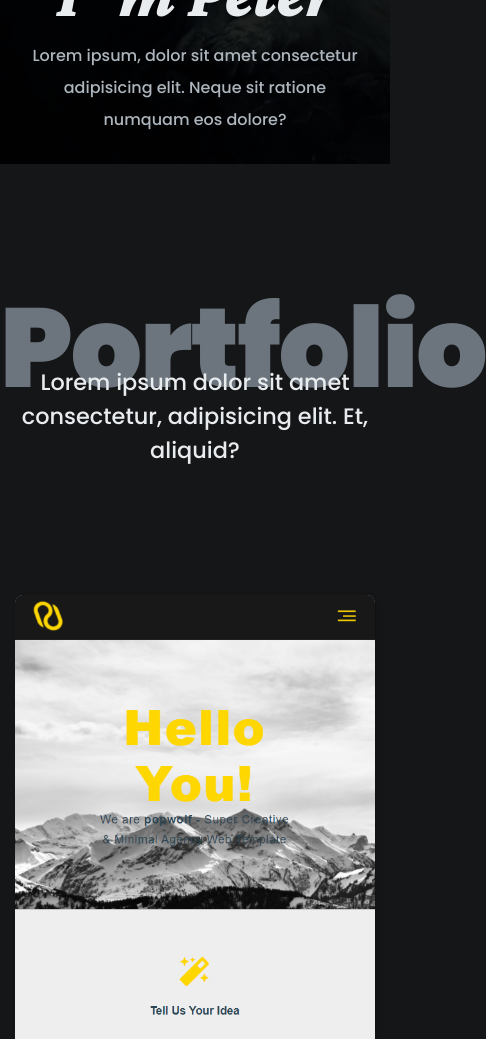
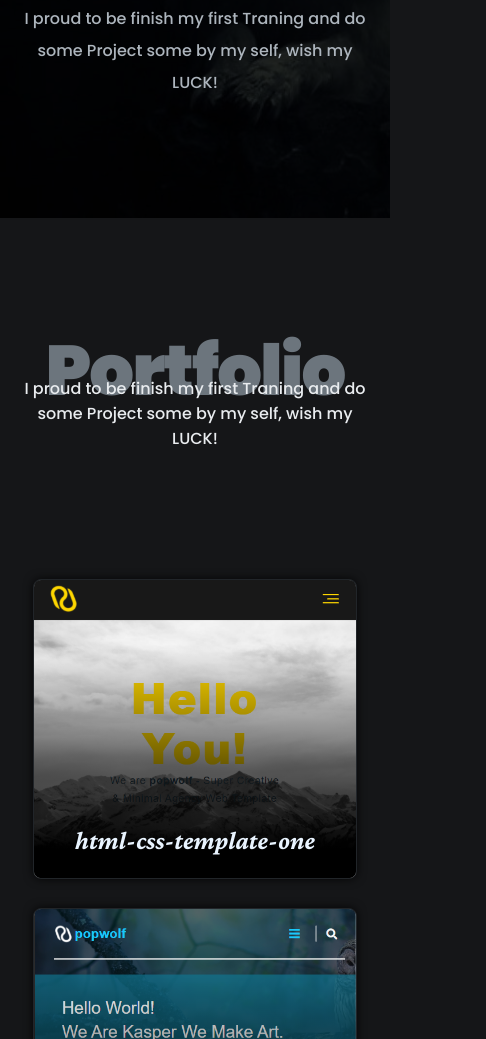
Before and after one commit to p0pdesign/pop-wolf, a plain HTML site: page index.html in a window 390 px wide. Shown: the part 625-1664 px from the top of the page, 486 px wide, since content can reach past the window. Drawn offline with nearby package versions, Linux system fonts and the light colour scheme.

Commit message:
modyfiy not add

```diff
--- a/css/popWolf.css
+++ b/css/popWolf.css
@@ -124,6 +124,7 @@ ul {
   font-size: 1.4em;
   max-width: 560px;
   margin: -3em auto 0;
+  padding: 0 1.4em;
 }
 /* -------------------------------- media Quary ---------------------------------------- */
 /* -------- Small devices (landscape phones, 576px and up) --------  */
@@ -220,6 +221,11 @@ header .nav-links li a {
   transition: 0.3s;
   position: relative;
 }
+@media (max-width: 768px) {
+  header .nav-links li a {
+    font-size: 0.8em;
+  }
+}
 header .nav-links a:hover {
   color: var(--prim);
   transform: translateY(-0.2em);
@@ -280,7 +286,7 @@ header .nav-links li i {
 @media (max-width: 768px) {
   .landing .container {
     flex-direction: column;
-    height: 80vh;
+    height: calc(100vh - 6.2em);
     justify-content: center;
   }
   .landing .text {
@@ -288,30 +294,54 @@ header .nav-links li i {
     text-align: center;
   }
   .landing .leyar {
-    margin-top: 7em;
+    /* margin-top: 2em; */
   }
 }
 /* ------------------------------------> Portfolio <------------------------------------- */
 .portfolio {
   padding: 100px 0;
 }
+@media (max-width: 576px) {
+  .mainTitle {
+    font-size: 4.4em;
+  }
+  .mainTitle + p {
+    font-size: 1em;
+  }
+}
 .portfolio .container {
   display: grid;
   grid-template-columns: repeat(auto-fit, minmax(300px, auto));
-  gap: 1.1em;
+  justify-items: center;
+  gap: 1.8em;
   margin-top: 8em;
 }
 .portfolio .container .box {
   position: relative;
   border-radius: 0.5em;
   background-color: var(--body-II);
-  box-shadow: 2px 2px 5px rgb(0, 0, 0, 0.2);
+  box-shadow: 0 0 10px rgb(0, 0, 0, 0.8);
   overflow: hidden;
   transition: 0.3s;
+  border: 1px solid var(--gray-900);
 }
-.portfolio .container .box:hover {
+@media (max-width: 768px) {
+  .portfolio .container .box {
+    height: 500px;
+    max-width: 90%;
+  }
+}
+@media (max-width: 576px) {
+  .portfolio .container .box {
+    height: 300px;
+    max-width: 90%;
+  }
+}
+.portfolio .container .box:hover,
+.portfolio .container .box:focus {
   transform: translateY(-0.6em);
-  box-shadow: 0 2px 5px rgb(0, 0, 0, 0.6);
+  height: 100%;
+  box-shadow: 0 2px 5px rgb(0, 0, 0, 0.7);
 }
 .portfolio .box .image {
   border-radius: 0.5em;
@@ -319,20 +349,20 @@ header .nav-links li i {
   transition: 0.3s;
 }
 .portfolio .box:hover .image {
-  filter: brightness(40%);
+  filter: brightness(80%);
 }
 .portfolio .box .text {
   position: absolute;
   transition: 0.3s;
   bottom: -8.9em;
-  background: linear-gradient(0deg, black 45%, transparent 100%);
+  background: linear-gradient(0deg, black 46%, transparent 100%);
 }
 .portfolio .box:hover .text {
   bottom: 0;
 }
 .portfolio .box h3 {
   font-size: 1.6em;
-  padding: 7em 0 1em;
+  padding: 7em 0 0.5em;
   color: var(--clr-light);
 }
 .portfolio .box p {
@@ -346,6 +376,9 @@ header .nav-links li i {
   text-align: left;
   padding: 0.6em;
   width: 100%;
+  font-family: var(--ff-title);
+  font-style: italic;
+  font-size: 1.4em;
   position: relative;
   color: var(--prim);
   background-color: black;
@@ -356,7 +389,7 @@ header .nav-links li i {
   font-weight: 900;
   font-size: 1.2em;
   position: absolute;
-  bottom: 1em;
+  bottom: 0.8em;
   color: var(--prim);
   left: 8em;
 }
@@ -406,6 +439,6 @@ header .nav-links li i {
 }
 @keyframes link {
   100% {
-    left: 5em;
+    left: 4em;
   }
 }
--- a/index.html
+++ b/index.html
@@ -25,13 +25,15 @@
           </div>
           <ul class="nav-links">
             <li>
-              <a href="#portfolio"><i class="fas fa-link"></i>portfolio</a>
+              <a href="#portfolio"
+                ><i class="fa-solid fa-window-restore"></i>portfolio</a
+              >
             </li>
             <li>
-              <a href="#"><i class="fas fa-link"></i>gallary</a>
+              <a href="#"><i class="fa-regular fa-image"></i>gallary</a>
             </li>
             <li>
-              <a href="#"><i class="fas fa-link"></i>pricing</a>
+              <a href="#"><i class="fa-solid fa-credit-card"></i>pricing</a>
             </li>
           </ul>
         </div>
@@ -43,8 +45,8 @@
         <div class="text">
           <h1>wellcome, I`m Peter</h1>
           <p>
-            Lorem ipsum, dolor sit amet consectetur adipisicing elit. Neque sit
-            ratione numquam eos dolore?
+            I proud to be finish my first Traning and do some Project some by my
+            self, wish my LUCK!
           </p>
         </div>
         <div class="leyar">
@@ -56,7 +58,8 @@
     <div class="portfolio" id="portfolio">
       <div class="mainTitle">Portfolio</div>
       <p>
-        Lorem ipsum dolor sit amet consectetur, adipisicing elit. Et, aliquid?
+        I proud to be finish my first Traning and do some Project some by my
+        self, wish my LUCK!
       </p>
       <div class="container">
         <div class="box">
```
